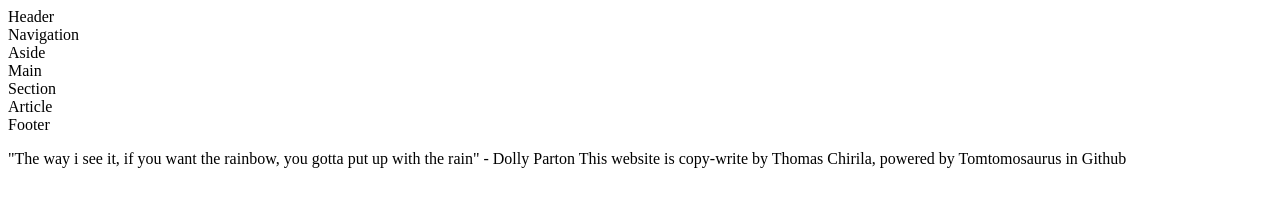
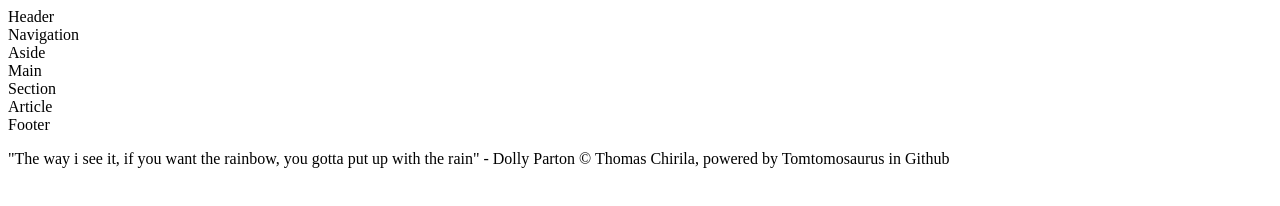
Before and after one commit to Tomtomosaurus/Learning-Website.github.io, a plain HTML site: page childPages/childTemplate.html in a window 1280 px wide. Drawn offline with Linux system fonts and the light colour scheme.

Commit message:
Update childTemplate.html

```diff
--- a/childPages/childTemplate.html
+++ b/childPages/childTemplate.html
@@ -42,6 +42,6 @@
             <!-- Date Accessed 20220919-->
         </Blockquote>
         "The way i see it, if you want the rainbow, you gotta put up with the rain" - Dolly Parton
-        This website is copy-write by Thomas Chirila, powered by Tomtomosaurus in Github
+        &copy Thomas Chirila, powered by Tomtomosaurus in Github
     </footer>
 </html>
```
